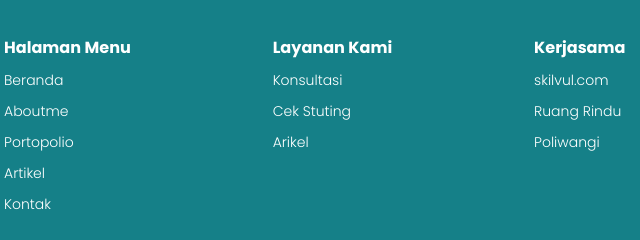
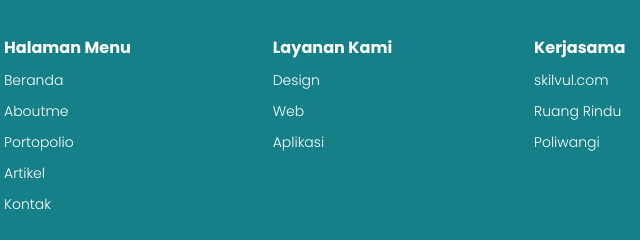
Before and after one commit to Kharismatara/Technical-Project-Assignment-TPA-1---Personal-Website, a plain HTML site: page tentangkami.html in a window 1280 px wide. Shown: the part 1877-2117 px from the top of the page, 494-1134 px from the left. Drawn offline with nearby package versions, Linux system fonts and the light colour scheme.

Commit message:
pembaruan footer pada tentang  kami

```diff
--- a/tentangkami.html
+++ b/tentangkami.html
@@ -106,9 +106,9 @@
             </div>
             <div class="halaman">
                 <h6>Layanan Kami</h6>
-                <a href="#" class="lkf">Konsultasi</a>
-                <a href="#" class="lkf">Cek Stuting</a>
-                <a href="#" class="lkf">Arikel</a>
+                <a href="#" class="lkf">Design</a>
+                <a href="#" class="lkf">Web </a>
+                <a href="#" class="lkf">Aplikasi</a>
             </div>
 
             <div class="kerjasama-footer">
```
